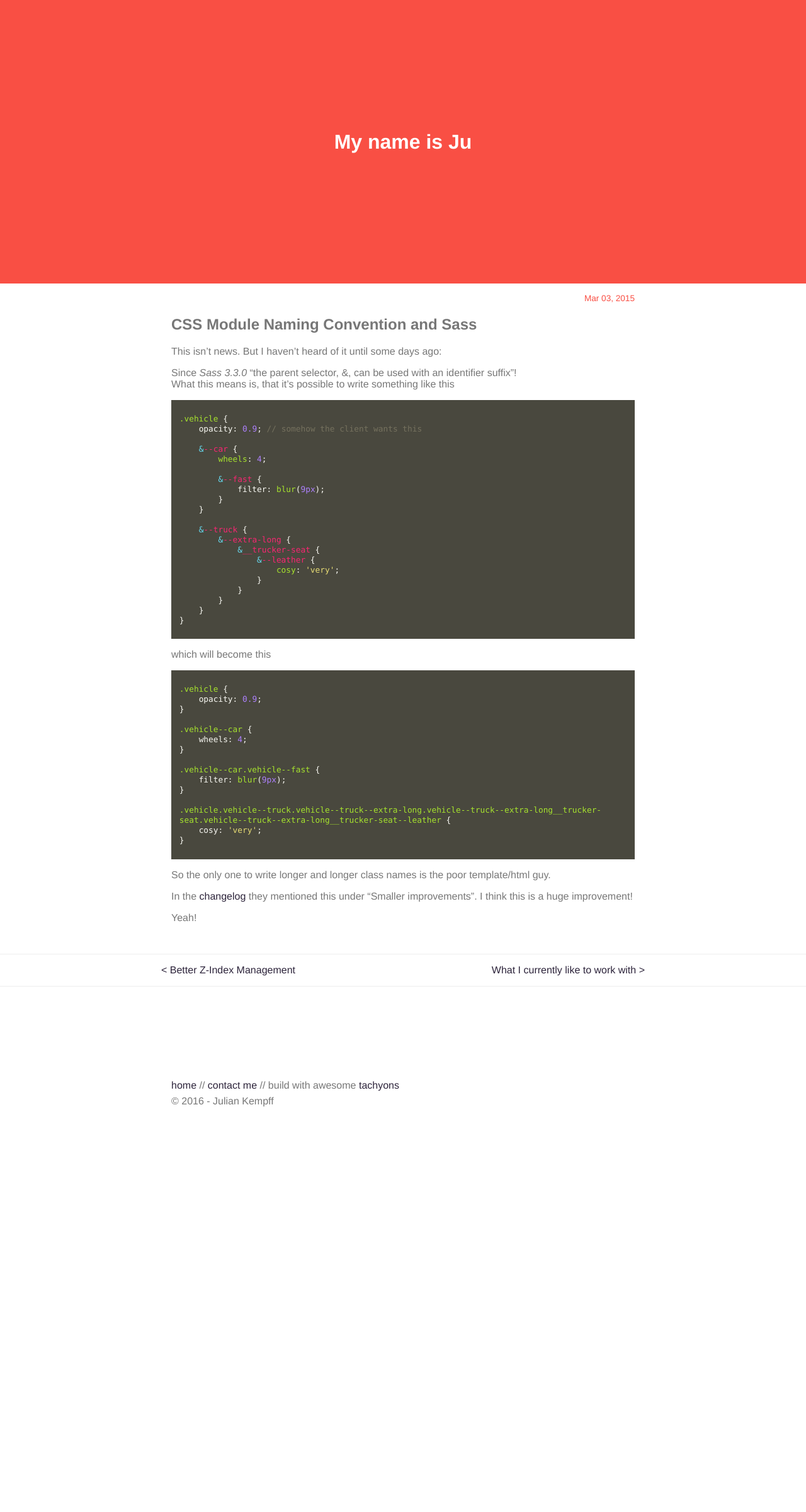
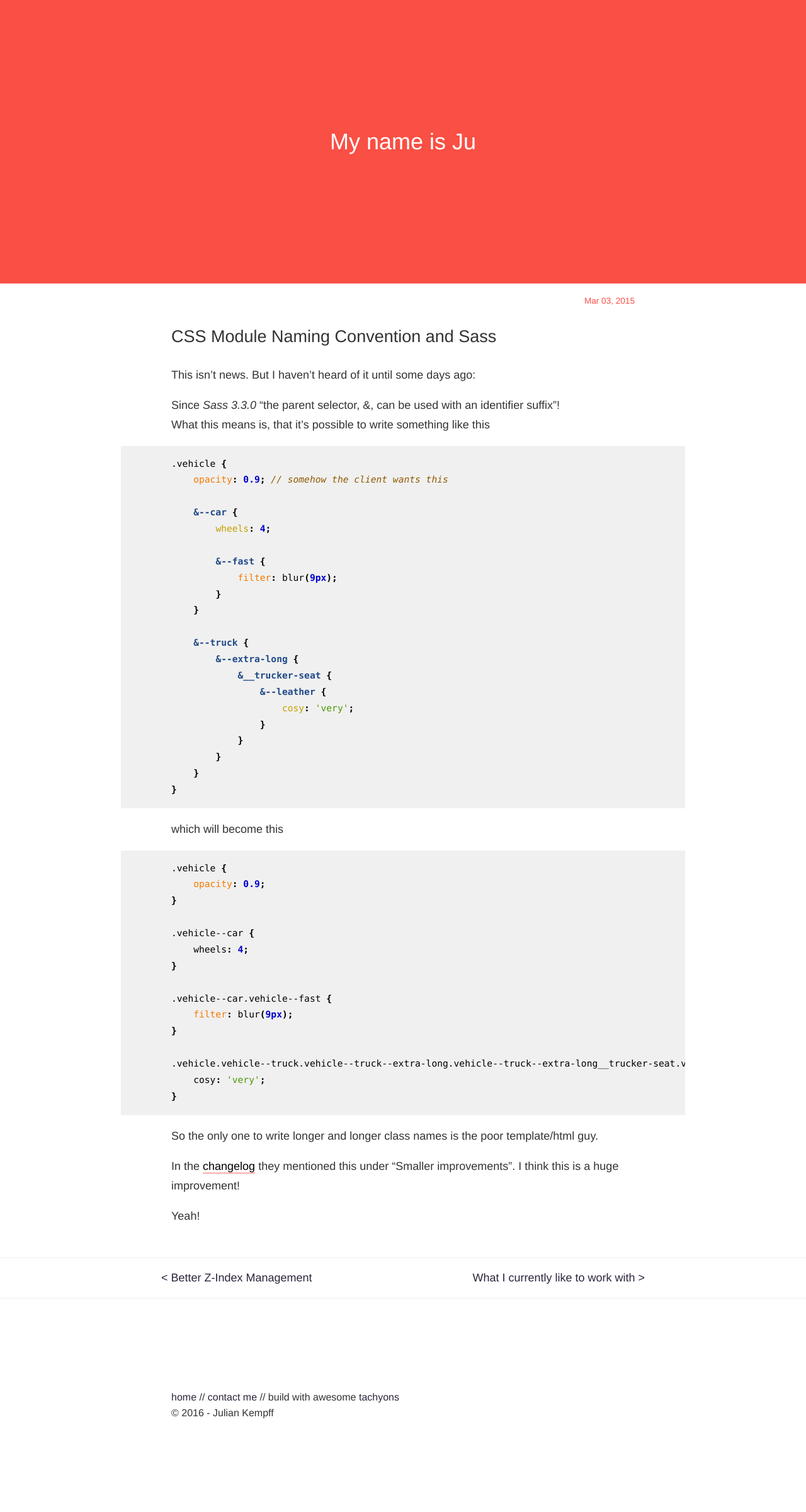
Before and after one commit to jkempff/jkempff.github.io, a Jekyll site: the page built from _posts/2015-03-03-css-module-naming-convention-and-sass.md, in a window 1280 px wide. Shown: the whole page at 63% size. Built offline with Jekyll 4.4.1, drawn with Linux system fonts in a browser that asks for light colours; before the commit the page ends 1905 px from its top, so only the background shows below that.

Commit message:
updates from friday

```diff
--- a/_config.yaml
+++ b/_config.yaml
@@ -3,6 +3,11 @@ description: "webstuff, music, things i like"
 url: http://ju.am
 future: true
 paginate: 51
+markdown: kramdown
+kramdown:
+  input: GFM
+  syntax_highlighter: rouge
+highlighter: rouge
 paginate_path: "/page:num"
 permalink: /article/:title
 safe: false
--- a/_layouts/default.html
+++ b/_layouts/default.html
@@ -12,14 +12,14 @@
     <link rel="alternate" type="application/rss+xml" title="{{ site.name }}" href="{{ site.url }}/feed.xml">
 </head>
 
-<body class="wi-100">
+<body class="wi-100 dark-gray">
     <header class="bg-light-red dt h-50 wi-100 ptm pbm">
         <h1 class="white tc h-100 v-mid dtc"><a href="/" class="link white">My name is Ju</a></h1>
     </header>
 
     {{ content }}
 
-    <footer class="bg-white gray pvx pvxl-ns bt b--light-gray h-30 f5 f4-ns">
+    <footer class="bg-white pvx pvxl-ns bt b--light-gray h-30 f5 f4-ns">
         <p class="mw7 db center phm lh-copy"><a class="link" href="/">home</a> //
         <a class="link" href="mailto:me@ju.am">contact me</a> //
         build with awesome <a href="http://tachyons.io/" class="link">tachyons</a><br>
--- a/_layouts/post.html
+++ b/_layouts/post.html
@@ -2,7 +2,7 @@
 layout: default
 ---
 
-<article class="article gray mw7 center phm pbl">
+<article class="article mw7 center phm pbl">
     <aside class="f5 cf mtm mbm mw7 center light-red">
         <span class="fr">
             <time datetime="{{page.date|date:"%F"}}">{{page.date|date:"%b %d, %Y"}}</time>
--- a/shame.css
+++ b/shame.css
@@ -1,21 +1,46 @@
+body {
+  font-size: 18px;
+  line-height: 1.7;
+}
+h1,h2,h3,h4,h5 {
+  font-weight: 500;
+}
+pre {
+  padding: 1rem 1rem;
+  margin: 0 -1rem;
+
+  background-color: #f0f0f0;
+  line-height: 1.4375;
+  white-space: pre;
+  overflow-x: auto;
+}
+@media (min-width: 960px) {
+  pre {
+    padding: 1rem 5rem;
+    margin: 0 -5rem;
+  }
+}
+b,strong {
+  font-weight: 600;
+}
+code {
+  font-size: 0.8125em;
+  background-color: #f0f0f0;
+}
 hr {
     border: none;
     border-top: 1px solid #CDCDCD;
 }
 .article a {
   text-decoration: none;
-  text-underline-position: under;
-  -webkit-transition: color 0.175s ease-in;
-  transition: color 0.175s ease-in; }
-
-.article a:link, .article a:visited {
-  color: #2D243B; }
+  color: black;
+  box-shadow: 0 2px 0 rgba(249, 79, 68, 0.45) }
 
 .article a:hover {
-  color: #999999; }
+  box-shadow: 0 2px 0 #f94f44;}
 
 .article a:active {
-  color: #C4E3E0; }
+  box-shadow: 0 2px 0 #f94f44; }
 
 .article a:focus {
-  color: #2D243B; }
+  box-shadow: 0 2px 0 #f94f44; }
--- a/syntax.css
+++ b/syntax.css
@@ -1,65 +1,69 @@
-.highlight { background-color: #49483e; padding: 0.7em 1em; font-size: 0.8em; }
-.highlight .hll { background-color: #49483e }
-.highlight .c { color: #75715e } /* Comment */
-.highlight .err { color: #960050; background-color: #1e0010 } /* Error */
-.highlight .k { color: #66d9ef } /* Keyword */
-.highlight .l { color: #ae81ff } /* Literal */
-.highlight .n { color: #f8f8f2 } /* Name */
-.highlight .o { color: #f92672 } /* Operator */
-.highlight .p { color: #f8f8f2 } /* Punctuation */
-.highlight .cm { color: #75715e } /* Comment.Multiline */
-.highlight .cp { color: #75715e } /* Comment.Preproc */
-.highlight .c1 { color: #75715e } /* Comment.Single */
-.highlight .cs { color: #75715e } /* Comment.Special */
-.highlight .ge { font-style: italic } /* Generic.Emph */
-.highlight .gs { font-weight: bold } /* Generic.Strong */
-.highlight .kc { color: #66d9ef } /* Keyword.Constant */
-.highlight .kd { color: #66d9ef } /* Keyword.Declaration */
-.highlight .kn { color: #f92672 } /* Keyword.Namespace */
-.highlight .kp { color: #66d9ef } /* Keyword.Pseudo */
-.highlight .kr { color: #66d9ef } /* Keyword.Reserved */
-.highlight .kt { color: #66d9ef } /* Keyword.Type */
-.highlight .ld { color: #e6db74 } /* Literal.Date */
-.highlight .m { color: #ae81ff } /* Literal.Number */
-.highlight .s { color: #e6db74 } /* Literal.String */
-.highlight .na { color: #a6e22e } /* Name.Attribute */
-.highlight .nb { color: #f8f8f2 } /* Name.Builtin */
-.highlight .nc { color: #a6e22e } /* Name.Class */
-.highlight .no { color: #66d9ef } /* Name.Constant */
-.highlight .nd { color: #a6e22e } /* Name.Decorator */
-.highlight .ni { color: #f8f8f2 } /* Name.Entity */
-.highlight .ne { color: #a6e22e } /* Name.Exception */
-.highlight .nf { color: #a6e22e } /* Name.Function */
-.highlight .nl { color: #f8f8f2 } /* Name.Label */
-.highlight .nn { color: #f8f8f2 } /* Name.Namespace */
-.highlight .nx { color: #a6e22e } /* Name.Other */
-.highlight .py { color: #f8f8f2 } /* Name.Property */
-.highlight .nt { color: #f92672 } /* Name.Tag */
-.highlight .nv { color: #f8f8f2 } /* Name.Variable */
-.highlight .ow { color: #f92672 } /* Operator.Word */
-.highlight .w { color: #f8f8f2 } /* Text.Whitespace */
-.highlight .mf { color: #ae81ff } /* Literal.Number.Float */
-.highlight .mh { color: #ae81ff } /* Literal.Number.Hex */
-.highlight .mi { color: #ae81ff } /* Literal.Number.Integer */
-.highlight .mo { color: #ae81ff } /* Literal.Number.Oct */
-.highlight .sb { color: #e6db74 } /* Literal.String.Backtick */
-.highlight .sc { color: #e6db74 } /* Literal.String.Char */
-.highlight .sd { color: #e6db74 } /* Literal.String.Doc */
-.highlight .s2 { color: #e6db74 } /* Literal.String.Double */
-.highlight .se { color: #ae81ff } /* Literal.String.Escape */
-.highlight .sh { color: #e6db74 } /* Literal.String.Heredoc */
-.highlight .si { color: #e6db74 } /* Literal.String.Interpol */
-.highlight .sx { color: #e6db74 } /* Literal.String.Other */
-.highlight .sr { color: #e6db74 } /* Literal.String.Regex */
-.highlight .s1 { color: #e6db74 } /* Literal.String.Single */
-.highlight .ss { color: #e6db74 } /* Literal.String.Symbol */
-.highlight .bp { color: #f8f8f2 } /* Name.Builtin.Pseudo */
-.highlight .vc { color: #f8f8f2 } /* Name.Variable.Class */
-.highlight .vg { color: #f8f8f2 } /* Name.Variable.Global */
-.highlight .vi { color: #f8f8f2 } /* Name.Variable.Instance */
-.highlight .il { color: #ae81ff } /* Literal.Number.Integer.Long */
-
-.highlight .gh { } /* Generic Heading & Diff Header */
-.highlight .gu { color: #75715e; } /* Generic.Subheading & Diff Unified/Comment? */
-.highlight .gd { color: #f92672; } /* Generic.Deleted & Diff Deleted */
-.highlight .gi { color: #a6e22e; } /* Generic.Inserted & Diff Inserted */
+.highlight .hll { background-color: #ffffcc }
+.highlight .c { color: #8f5902; font-style: italic } /* Comment */
+.highlight .err { color: #a40000; border: 1px solid #ef2929 } /* Error */
+.highlight .g { color: #000000 } /* Generic */
+.highlight .k { color: #204a87; font-weight: bold } /* Keyword */
+.highlight .l { color: #000000 } /* Literal */
+.highlight .n { color: #000000 } /* Name */
+.highlight .o { color: #ce5c00; font-weight: bold } /* Operator */
+.highlight .x { color: #000000 } /* Other */
+.highlight .p { color: #000000; font-weight: bold } /* Punctuation */
+.highlight .cm { color: #8f5902; font-style: italic } /* Comment.Multiline */
+.highlight .cp { color: #8f5902; font-style: italic } /* Comment.Preproc */
+.highlight .c1 { color: #8f5902; font-style: italic } /* Comment.Single */
+.highlight .cs { color: #8f5902; font-style: italic } /* Comment.Special */
+.highlight .gd { color: #a40000 } /* Generic.Deleted */
+.highlight .ge { color: #000000; font-style: italic } /* Generic.Emph */
+.highlight .gr { color: #ef2929 } /* Generic.Error */
+.highlight .gh { color: #000080; font-weight: bold } /* Generic.Heading */
+.highlight .gi { color: #00A000 } /* Generic.Inserted */
+.highlight .go { color: #000000; font-style: italic } /* Generic.Output */
+.highlight .gp { color: #8f5902 } /* Generic.Prompt */
+.highlight .gs { color: #000000; font-weight: bold } /* Generic.Strong */
+.highlight .gu { color: #800080; font-weight: bold } /* Generic.Subheading */
+.highlight .gt { color: #a40000; font-weight: bold } /* Generic.Traceback */
+.highlight .kc { color: #204a87; font-weight: bold } /* Keyword.Constant */
+.highlight .kd { color: #204a87; font-weight: bold } /* Keyword.Declaration */
+.highlight .kn { color: #204a87; font-weight: bold } /* Keyword.Namespace */
+.highlight .kp { color: #204a87; font-weight: bold } /* Keyword.Pseudo */
+.highlight .kr { color: #204a87; font-weight: bold } /* Keyword.Reserved */
+.highlight .kt { color: #204a87; font-weight: bold } /* Keyword.Type */
+.highlight .ld { color: #000000 } /* Literal.Date */
+.highlight .m { color: #0000cf; font-weight: bold } /* Literal.Number */
+.highlight .s { color: #4e9a06 } /* Literal.String */
+.highlight .na { color: #c4a000 } /* Name.Attribute */
+.highlight .nb { color: #204a87 } /* Name.Builtin */
+.highlight .nc { color: #000000 } /* Name.Class */
+.highlight .no { color: #000000 } /* Name.Constant */
+.highlight .nd { color: #5c35cc; font-weight: bold } /* Name.Decorator */
+.highlight .ni { color: #ce5c00 } /* Name.Entity */
+.highlight .ne { color: #cc0000; font-weight: bold } /* Name.Exception */
+.highlight .nf { color: #000000 } /* Name.Function */
+.highlight .nl { color: #f57900 } /* Name.Label */
+.highlight .nn { color: #000000 } /* Name.Namespace */
+.highlight .nx { color: #000000 } /* Name.Other */
+.highlight .py { color: #000000 } /* Name.Property */
+.highlight .nt { color: #204a87; font-weight: bold } /* Name.Tag */
+.highlight .nv { color: #000000 } /* Name.Variable */
+.highlight .ow { color: #204a87; font-weight: bold } /* Operator.Word */
+.highlight .w { color: #f8f8f8; text-decoration: underline } /* Text.Whitespace */
+.highlight .mf { color: #0000cf; font-weight: bold } /* Literal.Number.Float */
+.highlight .mh { color: #0000cf; font-weight: bold } /* Literal.Number.Hex */
+.highlight .mi { color: #0000cf; font-weight: bold } /* Literal.Number.Integer */
+.highlight .mo { color: #0000cf; font-weight: bold } /* Literal.Number.Oct */
+.highlight .sb { color: #4e9a06 } /* Literal.String.Backtick */
+.highlight .sc { color: #4e9a06 } /* Literal.String.Char */
+.highlight .sd { color: #8f5902; font-style: italic } /* Literal.String.Doc */
+.highlight .s2 { color: #4e9a06 } /* Literal.String.Double */
+.highlight .se { color: #4e9a06 } /* Literal.String.Escape */
+.highlight .sh { color: #4e9a06 } /* Literal.String.Heredoc */
+.highlight .si { color: #4e9a06 } /* Literal.String.Interpol */
+.highlight .sx { color: #4e9a06 } /* Literal.String.Other */
+.highlight .sr { color: #4e9a06 } /* Literal.String.Regex */
+.highlight .s1 { color: #4e9a06 } /* Literal.String.Single */
+.highlight .ss { color: #4e9a06 } /* Literal.String.Symbol */
+.highlight .bp { color: #3465a4 } /* Name.Builtin.Pseudo */
+.highlight .vc { color: #000000 } /* Name.Variable.Class */
+.highlight .vg { color: #000000 } /* Name.Variable.Global */
+.highlight .vi { color: #000000 } /* Name.Variable.Instance */
+.highlight .il { color: #0000cf; font-weight: bold } /* Literal.Number.Integer.Long */
```
